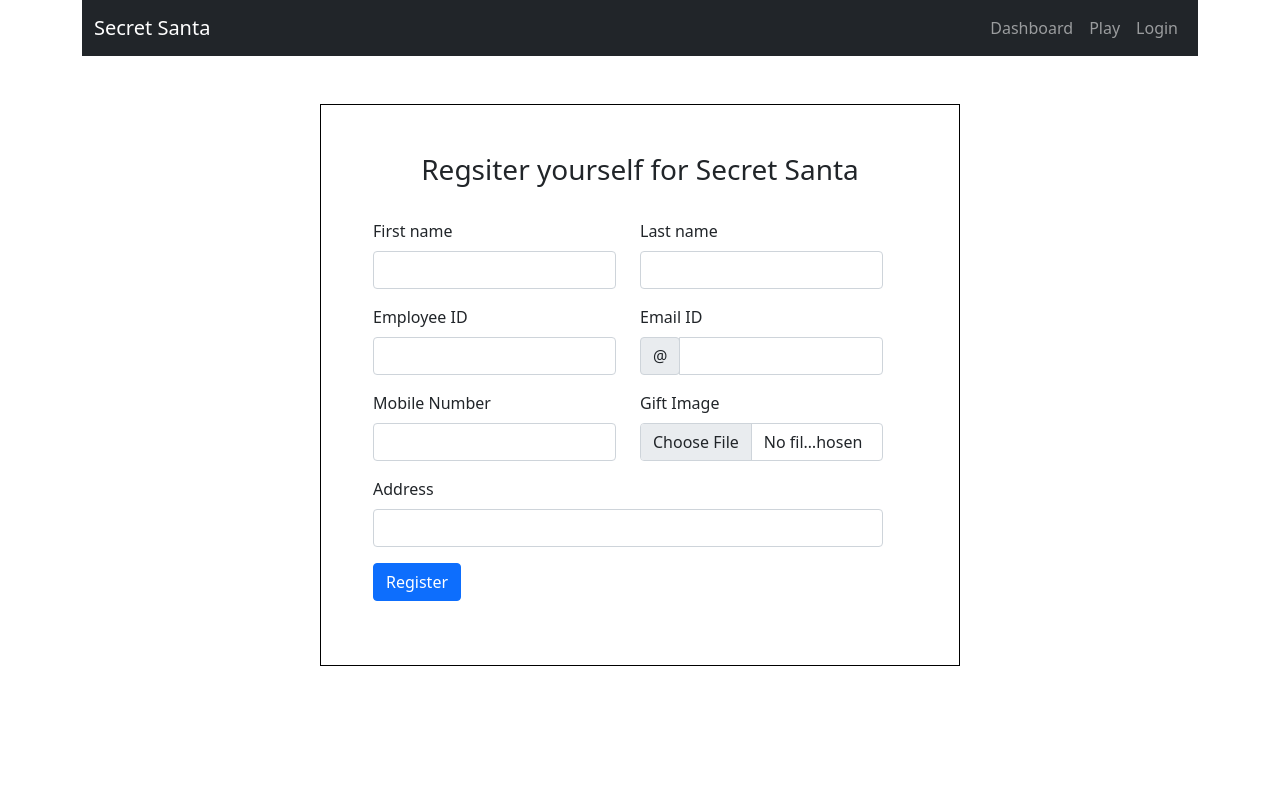
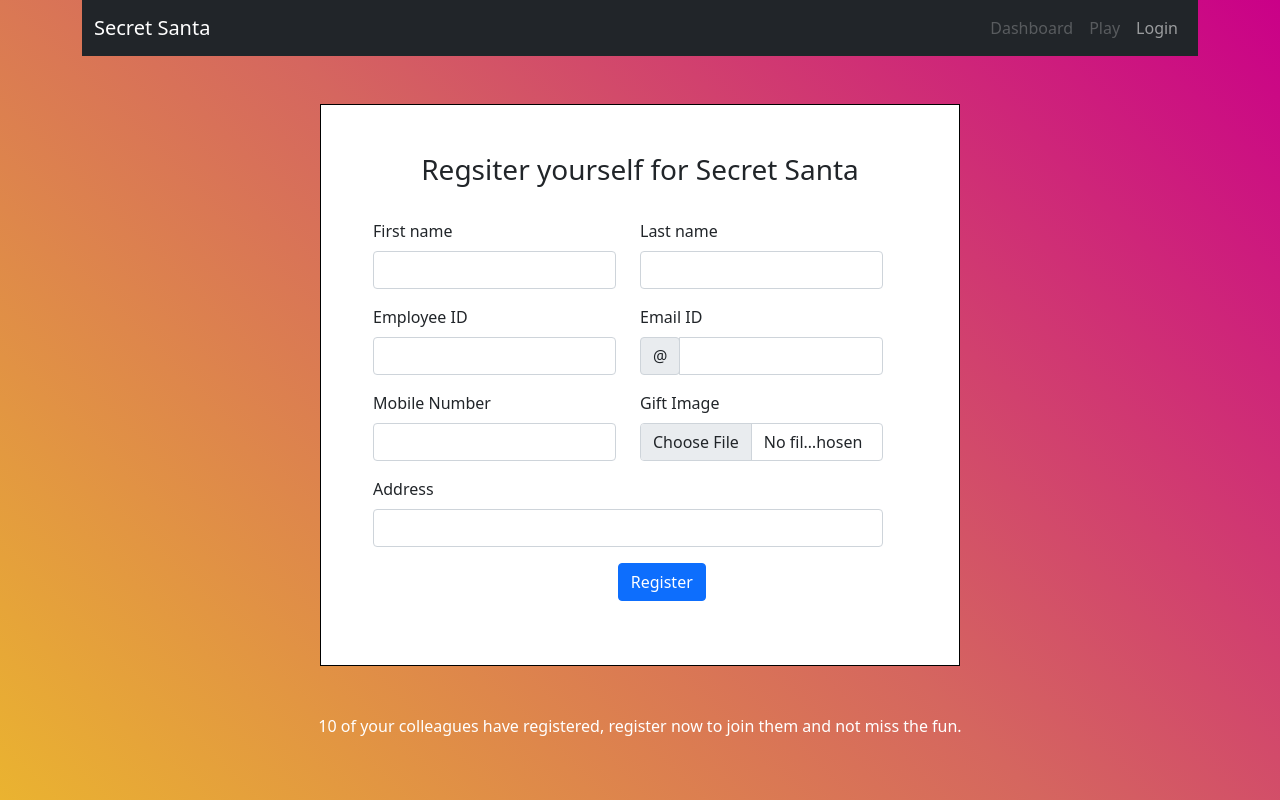
Before and after one commit to ganesh2257767/secret_santa_new, a Flask app: template templates/registration.html in a window 1280 px wide. Run offline with Flask 3, Linux system fonts and the light colour scheme; tables that the repository leaves empty hold one stand-in row (values such as "Sample post"); the template is opened without the code that fills it: values that come from a table or form of the project are taken from there, most other values are stand-ins (such as "Sample title", 1, 10 or a date in 2020).

Commit message:
Style changes

```diff
--- a/app.py
+++ b/app.py
@@ -118,11 +118,11 @@ def register():
 
         downloadable_image, renderable_image = process_image(form.gift_image.data)
 
-        user = User(first_name = form.first_name.data,
-                    last_name = form.last_name.data,
-                    employee_id=form.employee_id.data,
+        user = User(first_name = form.first_name.data.title(),
+                    last_name = form.last_name.data.title(),
+                    employee_id = form.employee_id.data,
                     email = form.email.data,
-                    address = form.address.data,
+                    address = form.address.data.title(),
                     mobile_number = form.mobile_number.data)
         gift = Gift(gift_image_download = downloadable_image,
                     gift_image_render = renderable_image,
@@ -140,7 +140,8 @@ def register():
 
         flash(f'{form.first_name.data.title()} {form.last_name.data.title()} registered successfully. Thank you.', category="success")
         return redirect(url_for('register'))
-    return render_template('registration.html', form=form)
+    total = len(get_user_details())
+    return render_template('registration.html', form=form, total=total)
 
 
 @app.route('/login', methods=['GET', 'POST'])
--- a/forms.py
+++ b/forms.py
@@ -7,14 +7,14 @@ class RegistrationForm(FlaskForm):
                               validators=[InputRequired(),
                                           DataRequired(),
                                           Regexp(regex='^[0-9]+$',
-                                                 message="Use numbers only.")])
+                                                 message="Only digits allowed.")])
     first_name = StringField('First Name', validators = [InputRequired(), DataRequired()])
     last_name = StringField('Last Name', validators = [InputRequired(), DataRequired()])
-    email = StringField('Email', validators= [InputRequired(), DataRequired(), Email(), Regexp(regex="^[a-zA-Z]+[.][a-zA-Z]+[0-9]*@?(amdocs)\\.com$", message="Email should be of the format 'Name.Surname@Amdocs.com'")])
+    email = StringField('Email', validators= [InputRequired(), DataRequired(), Email(), Regexp(regex="^[a-zA-Z]+[.][a-zA-Z]+[0-9]*@?(amdocs)\\.com$", message="Email should be of the format 'name.lastname@amdocs.com'")])
     address = StringField('Address',
                           validators=[DataRequired()])
     mobile_number = StringField('Mobile Number',
-                                 validators=[DataRequired(), Length(min=10, max=10), Regexp('\d{10}', message='Only 10 digit numbers')])
+                                 validators=[DataRequired(), Length(min=10, max=10), Regexp('\d{10}', message='Only digits allowed.')])
     gift_image = FileField('Upload gift image', validators=[InputRequired(), DataRequired()])
     submit = SubmitField('Register')
 
--- a/static/styles/style.css
+++ b/static/styles/style.css
@@ -90,3 +90,11 @@ img {
   bottom: 20px;
   left: 48%;
 }
+
+body {
+  height: 100%;
+  width: 100%;
+  background: linear-gradient(45deg, #EAB330, #D5665F, #CA0088);
+  background-repeat: no-repeat;
+  background-attachment: fixed;
+}
--- a/templates/base.html
+++ b/templates/base.html
@@ -23,10 +23,10 @@
         <div class="collapse navbar-collapse justify-content-end" id="navbarNav">
           <ul class="navbar-nav">
             <li class="nav-item">
-              <a class="nav-link" href="{{ url_for('dashboard') }}">Dashboard</a>
+              <a class="nav-link {{ ["disabled", ""][current_user.is_authenticated] }}" href="{{ url_for('dashboard') }}" >Dashboard</a>
             </li>
             <li class="nav-item">
-              <a class="nav-link" href="{{ url_for('play') }}">Play</a>
+              <a class="nav-link {{ ["disabled", ""][current_user.is_authenticated] }}" href="{{ url_for('play') }}">Play</a>
             </li>
             {% if current_user.is_authenticated %}
             <li class="nav-item dropdown">
--- a/templates/dashboard.html
+++ b/templates/dashboard.html
@@ -5,13 +5,13 @@
     <div class="row my-3">
         <div class="col text-center">
             {% if current_user.is_authenticated %}
-            <h2>Welcome {{current_user.first_name}}</h2>
+            <h2 style="color:white;">Welcome, {{ current_user.email.split('.')[0].title() }}!</h2>
             {% endif %}
         </div>
     </div>
     <div class="row my-3">
         <div class="col text-center">
-            <h2>Total Participants: {{ total }}</h2>
+            <h2 style="color:white;">Total Participants: {{ total }}</h2>
         </div>
     </div>
     <div class="row my-3 justify-content-center">
--- a/templates/login.html
+++ b/templates/login.html
@@ -1,7 +1,7 @@
 {% extends "base.html" %}
 
 {% block content %}
-<div class="container-fluid my-4 col-md-6 px-3 py-3" style="border:solid 1px black">
+<div class="container-fluid my-5 col-md-6 px-5 py-5" style="border:solid 1px black;background:white;">
    <h3 class="text-center mb-3">Only for Admins to see participants and their gifts!</h3>
    <form action="" method="POST" class="row g-3 needs-validation" novalidate>
 
@@ -48,5 +48,8 @@
    </div>
    {% endfor %}
 </div>
+<div class="container-fluid mt-4 text-center">
+   <p style="color:white;">Want to register for Secret Santa? Click <a href="{{ url_for('register') }}">here</a>.</p>
+</div>
 
 {% endblock %}
--- a/templates/play.html
+++ b/templates/play.html
@@ -13,7 +13,7 @@
     </div>
     <div class="row mx-2 my-2">
         <!-- User data | Left table -->
-        <div class="col mx-auto" style="max-height:80vh;overflow:scroll;border:solid 1px black;">
+        <div class="col mx-auto" style="max-height:80vh;overflow:scroll;border:solid 1px black;background-color: white;">
             <form action="" method="POST" id="gift-assignment-form">
                 <table id="customers" style="font-size: 1rem;">
                     <tr>
@@ -40,8 +40,8 @@
             </form>
         </div>
         <!-- Gift data | Right grid with all gifts -->
-        <div class="col mx-auto"  style="max-height:80vh;overflow:scroll">
-            <div class="container-fluid" style="border:1px solid black;">
+        <div class="col mx-auto"  style="max-height:80vh;overflow:scroll;">
+            <div class="container-fluid" style="border:1px solid black;background-color: white;">
                 <div class="row">
                     {% for gift in gifts %}
                     <div class="col-md-3">
--- a/templates/registration.html
+++ b/templates/registration.html
@@ -1,7 +1,7 @@
 {% extends "base.html" %}
 
 {% block content %}
-<div class="container my-5 col-md-6 px-5 py-5" style="border:1px solid black;">
+<div class="container my-5 col-md-6 px-5 py-5" style="border:1px solid black;background: white;">
    <h3 class="mb-5 text-center">Regsiter yourself for Secret Santa</h3>
    <form action="" method="POST" enctype="multipart/form-data" class="row g-3 needs-validation" novalidate>
 
@@ -96,7 +96,7 @@
       </div>
 
       <div class="row mb-3">
-         <div class="col">
+         <div class="col col-lg-1 mx-auto my-auto">
             {{ form.submit(class_="btn btn-primary") }}
          </div>
       </div>
@@ -107,5 +107,12 @@
    </div>
    {% endfor %}
 </div>
+<div class="container-fluid mt-4 text-center">
+   {% if total %}
+   <p style="color:white;">{{ total }} of your colleagues have registered, register now to join them and not miss the fun.</p>
+   {% else %}
+   <p style="color:white;">None of your colleagues have registered, register now to start the fun.</p>
+   {% endif %}
+</div>
 
 {% endblock %}
```
Also changed, not shown: templates/forbidden.html (deleted).
